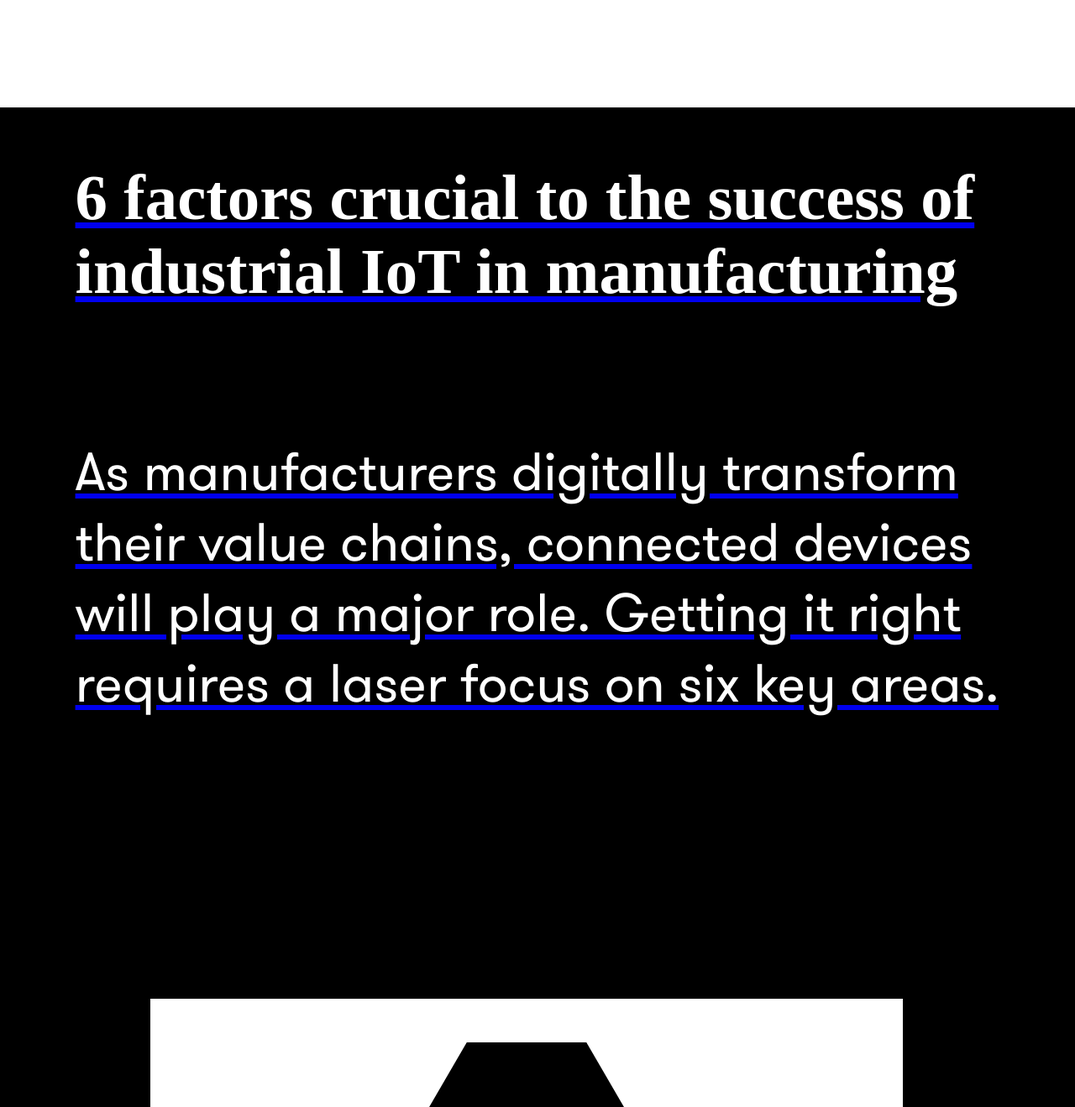
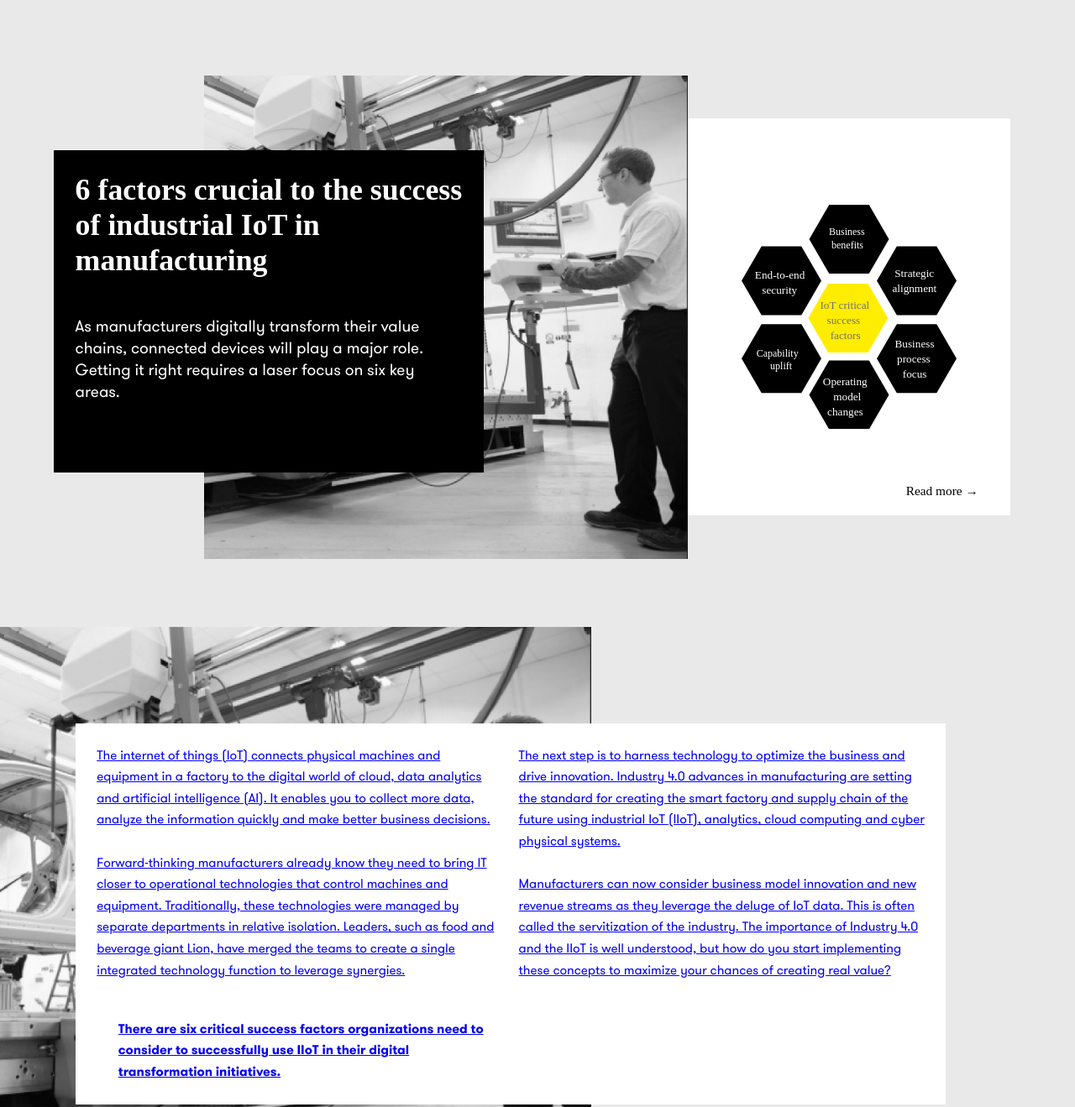
Before and after one commit to rachelhdvo0727/dxc-project, a website built with Parcel: page intro.html in a window 1280 px wide. Shown: the top 1319 px of the page at 84% size. Built offline with nearby package versions, Linux system fonts and the light colour scheme.

Commit message:
done desktop media query

```diff
--- a/intro.html
+++ b/intro.html
@@ -22,6 +22,7 @@
         </ol>
       </nav>
     </header>
+
     <article id="intro1">
       <section id="introtext_1">
         <h1>6 factors crucial to the success of industrial IoT in manufacturing</h1>
@@ -29,12 +30,46 @@
         devices will play a major role. Getting it right requires a laser focus on
         six key areas.</p>
       </section>
+      <section id="man-machine_container">
+      </section>
       <div class="factors_container">
         <div class="factors_img"></div>
       </div>
     <button class="readmore">Read more →</button>
     </article>
-    <article id="intro2"></article>
+    <br>
+
+    <article id="intro2">
+      <section id="introtext_2">
+        <div class="col1"> <p>The internet of things (IoT) connects physical machines and equipment
+        in a factory to the digital world of cloud, data analytics and
+        artificial intelligence (AI). It enables you to collect more data,
+        analyze the information quickly and make better business decisions.</p>
+        <br>
+        <p>Forward-thinking manufacturers already know they need to bring IT
+        closer to operational technologies that control machines and equipment.
+        Traditionally, these technologies were managed by separate departments
+        in relative isolation. Leaders, such as food and beverage giant Lion,
+        have merged the teams to create a single integrated technology function
+        to leverage synergies.</p>
+        <br>
+      </div>
+       <div class="col2">  <p>The next step is to harness technology to optimize the business and
+        drive innovation. Industry 4.0 advances in manufacturing are setting the
+        standard for creating the smart factory and supply chain of the future
+        using industrial IoT (IIoT), analytics, cloud computing and cyber
+        physical systems.</p><br>
+        <p> Manufacturers can now consider business model innovation and new
+        revenue streams as they leverage the deluge of IoT data. This is often
+        called the servitization of the industry. The importance of Industry 4.0
+        and the IIoT is well understood, but how do you start implementing these
+        concepts to maximize your chances of creating real value?</p></div>
+        <div class="col3"> <p>There are six critical success factors organizations need to consider
+        to successfully use IIoT in their digital transformation initiatives.</p
+          ></div>
+
+      </section>
+    </article>
     <script src="script.js"></script>
   </body>
 </html>
--- a/scss/partials/_burgermenu.scss
+++ b/scss/partials/_burgermenu.scss
@@ -13,3 +13,11 @@ header {
     color: $text-color;
   }
 }
+
+//Desktop
+
+@media only screen and (min-width: 1000px) {
+  header {
+    height: 4vw;
+  }
+}
--- a/scss/partials/_intro1-2.scss
+++ b/scss/partials/_intro1-2.scss
@@ -3,6 +3,13 @@
 @mixin column-flex {
   display: flex;
   flex-flow: column wrap;
+}
+@mixin flex-grid {
+  display: grid;
+  grid-template-columns: repeat(
+    auto-fit,
+    minmax(min(100%, 350px), /* min value */ 1fr /* max value */)
+  );
 }
 h1 {
   font-family: $bold-font;
@@ -24,7 +31,6 @@ body {
 }
 article#intro1 {
   @include column-flex;
-  //justify-content: space-evenly;
   button.readmore {
     //align-self: flex-end;
     position: absolute;
@@ -69,8 +75,96 @@ section#introtext_1 {
   }
 }
 
-// article#intro2 {
-//   background-image: url(/static/images/man-machine2.jpg);
-//   background-size: cover;
-//   background-repeat: no-repeat;
-// }
+article#intro2 {
+  background-image: url(/static/images/man-machine-bg.jpg);
+  background-size: cover;
+  background-repeat: no-repeat;
+  background-position: 0% 50%;
+  height: 100%;
+  margin-top: 49vw;
+  @include column-flex;
+  justify-content: space-around;
+  section#introtext_2 {
+    //align-self: center;
+    background-color: $bg-color;
+    @include flex-grid;
+    gap: 1vw;
+    padding: 6vw;
+    margin: 9vw 12vw 0 7vw;
+    line-height: 5.8vw;
+    .col3 > p {
+      font-weight: 700;
+      grid-column: 3/3;
+    }
+  }
+}
+
+//Desktop
+
+@media only screen and (min-width: 1000px) {
+  body {
+    background-color: $bg-desktop-color;
+  }
+  section#introtext_1 {
+    position: absolute;
+    height: 30vw;
+    width: 40vw;
+    left: 5vw;
+    top: 14vw;
+    padding: 2vw;
+    z-index: 999;
+    h1 {
+      font-size: 2.8vw;
+      margin-bottom: 3.5vw;
+    }
+    p {
+      font-size: 1.5vw;
+    }
+  }
+  section#man-machine_container {
+    z-index: 777;
+    position: absolute;
+    left: 19vw;
+    top: 7vw;
+    height: 45vw;
+    width: 45vw;
+    background-image: url(/static/images/man-machine-bg.jpg);
+    background-size: cover;
+  }
+  article#intro1 {
+    .factors_container {
+      height: 37vw;
+      width: 30vw;
+      top: 5vw;
+      left: 54vw;
+      .factors_img {
+        height: 20.8vw;
+        width: 20vw;
+      }
+    }
+    button.readmore {
+      font-size: 1.2vw;
+      top: 45vw;
+      right: 9vw;
+    }
+  }
+  article#intro2 {
+    margin-top: 52vw;
+    background-size: 55%;
+    background-position: top left;
+    section#introtext_2 {
+      gap: 1.5vw;
+      margin-bottom: 10.5vw;
+      padding: 2vw;
+      line-height: 2vw;
+      p {
+        font-size: 1.2vw;
+      }
+      .col3 {
+        @include column-flex;
+        justify-content: center;
+        padding-left: 2vw;
+      }
+    }
+  }
+}
--- a/scss/partials/_vars.scss
+++ b/scss/partials/_vars.scss
@@ -3,3 +3,4 @@ $text-color: #000000;
 $bg-color: #ffffff;
 $regular-font: "GT Walsheim Pro";
 $bold-font: "GT Walsheim Pro Bold";
+$bg-desktop-color: #e9e9e9;
```
Also changed, not shown: static/images/man-machine2.jpg (deleted).
